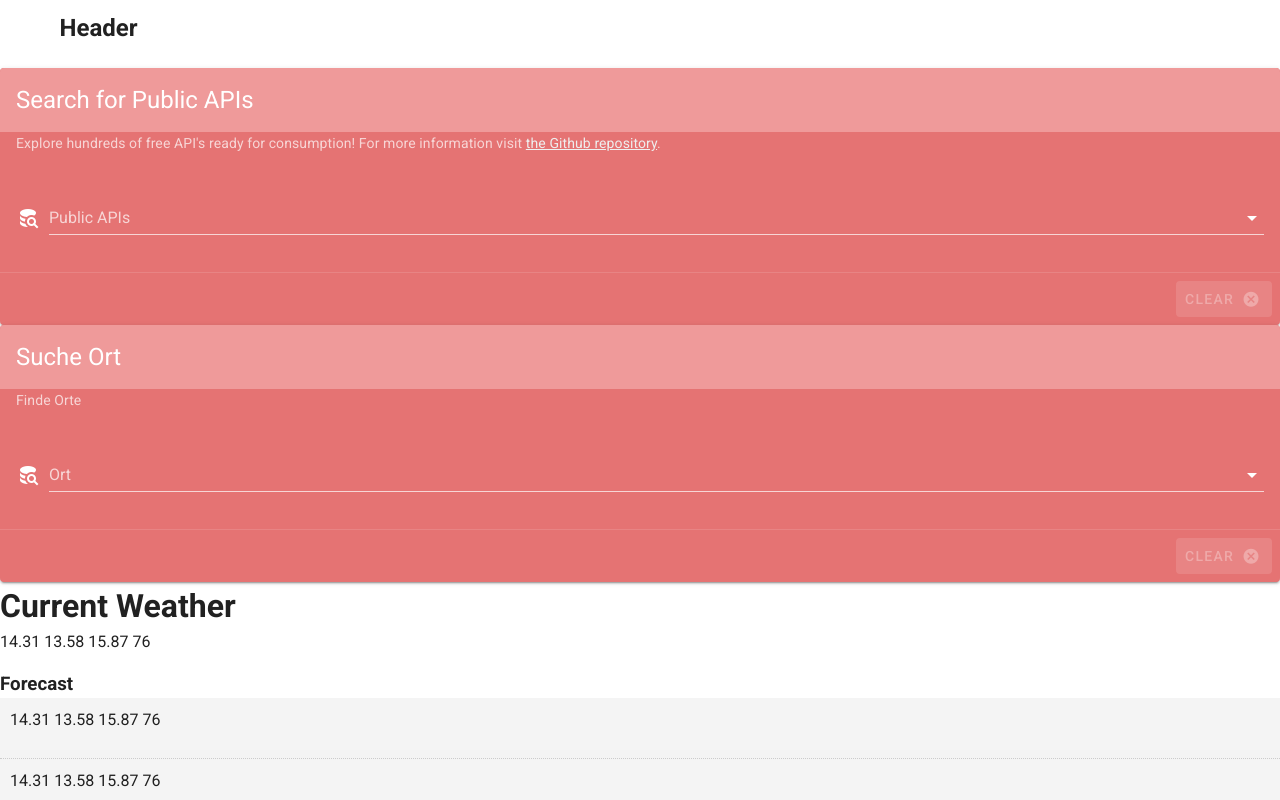
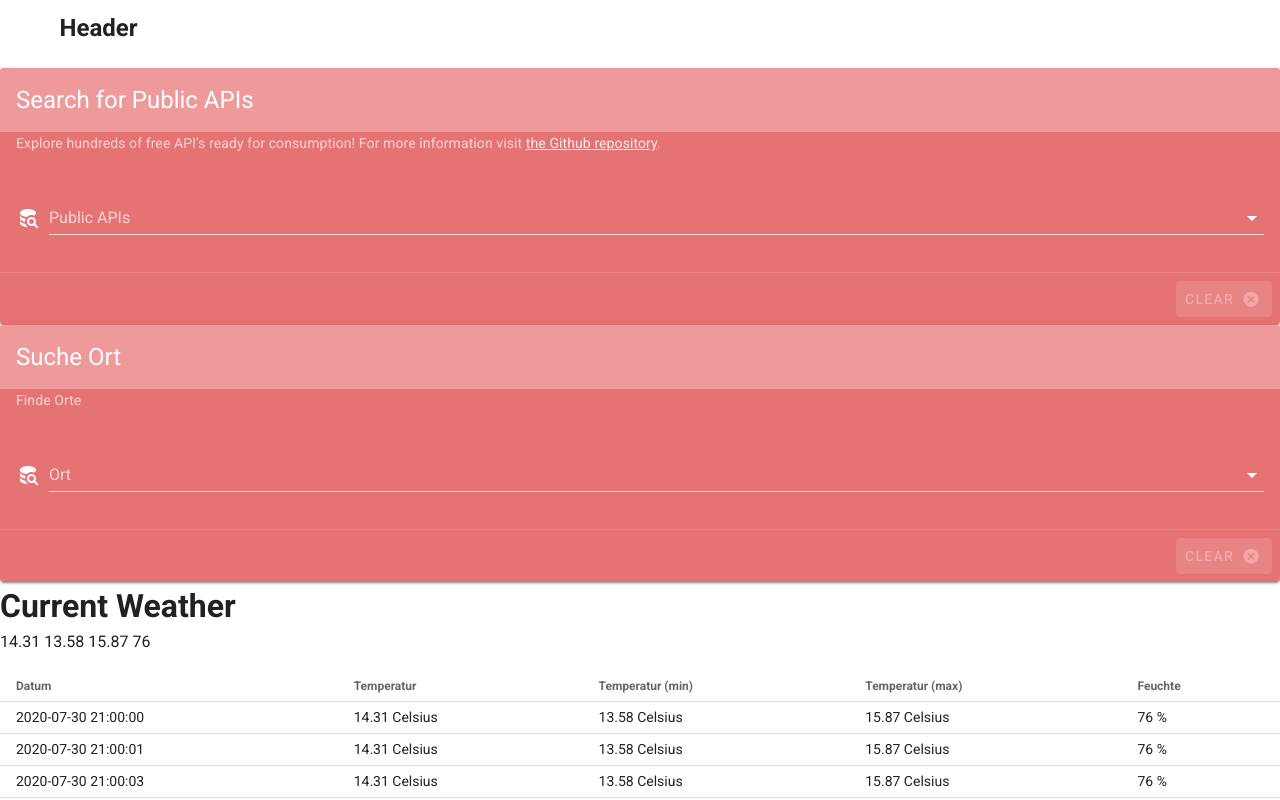
Before and after one commit to Chrichton/Weatherforcast, a Vue app in the folder Vue/vue-weather/: page / in a window 1280 px wide. Shown: the top 800 px of the page. Built offline with nearby package versions, Linux system fonts and the light colour scheme; what vue-uuid would draw is missing.

Commit message:
Forecast with v-simple-table

```diff
--- a/Vue/vue-weather/src/App.vue
+++ b/Vue/vue-weather/src/App.vue
@@ -2,7 +2,7 @@
   <v-app>
     <div id="app">
       <Header/>
-      <TestVuetify/>
+      <TestVuetify v-bind:model="Model.forecast"/>
       <SelectCity v-on:load-weather="loadWeather"/>
       <CurrentWeather v-bind:model="Model.current"/>
       <Forecast v-bind:model="Model.forecast"/>
--- a/Vue/vue-weather/src/components/Forecast.vue
+++ b/Vue/vue-weather/src/components/Forecast.vue
@@ -1,24 +1,35 @@
 <template>
-    <div>
-        <h3>Forecast</h3>
-        <div v-for="forecast in model" :key="forecast.DateTime">
-            <ForecastItem v-bind:forecast="forecast"/>
-        </div>
-    </div>
+  <v-simple-table fixed-header height="300px" dense>
+    <template v-slot:default>
+      <thead>
+        <tr>
+          <th class="text-left">Datum</th>
+          <th class="text-left">Temperatur</th>
+          <th class="text-left">Temperatur (min)</th>
+          <th class="text-left">Temperatur (max)</th>
+          <th class="text-left">Feuchte</th>
+        </tr>
+      </thead>
+      <tbody>
+        <tr v-for="item in forcast" :key="item.DateTime">
+          <td>{{ item.DateTime }} </td>
+          <td>{{ item.Temperature }} Celsius</td>
+          <td>{{ item.MinimumTemperature }} Celsius</td>
+          <td>{{ item.MaximumTemperature }} Celsius</td>
+          <td>{{ item.Humidity }} %</td>
+        </tr>
+      </tbody>
+    </template>
+  </v-simple-table>
 </template>
 
 <script>
-import ForecastItem from './ForecastItem';
-
-export default {
-   name: "Weather",
-   components: {
-       ForecastItem
-   },
-   props: ["model"]
-}
+  export default {
+    props: ["model"],
+    data () {
+      return {
+        forcast: this.model
+      }
+    },
+  }
 </script>
-
-<style scoped>
-
-</style>
--- a/Vue/vue-weather/src/components/ForecastItem.vue
+++ /dev/null
@@ -1,25 +0,0 @@
-<template>
-    <div class="forecast-item">
-        <p>
-            {{forecast.Temperature}}
-            {{forecast.MinimumTemperature}}
-            {{forecast.MaximumTemperature}}
-            {{forecast.Humidity}}
-        </p>
-    </div>
-</template>
-
-<script>
-export default {
-    name: "ForecastItem",
-    props: ["forecast"]
-}
-</script>
-
-<style scoped>
-    .forecast-item {
-        background: #f4f4f4;
-        padding: 10px;
-        border-bottom: 1px #ccc dotted;
-    }
-</style>
```
